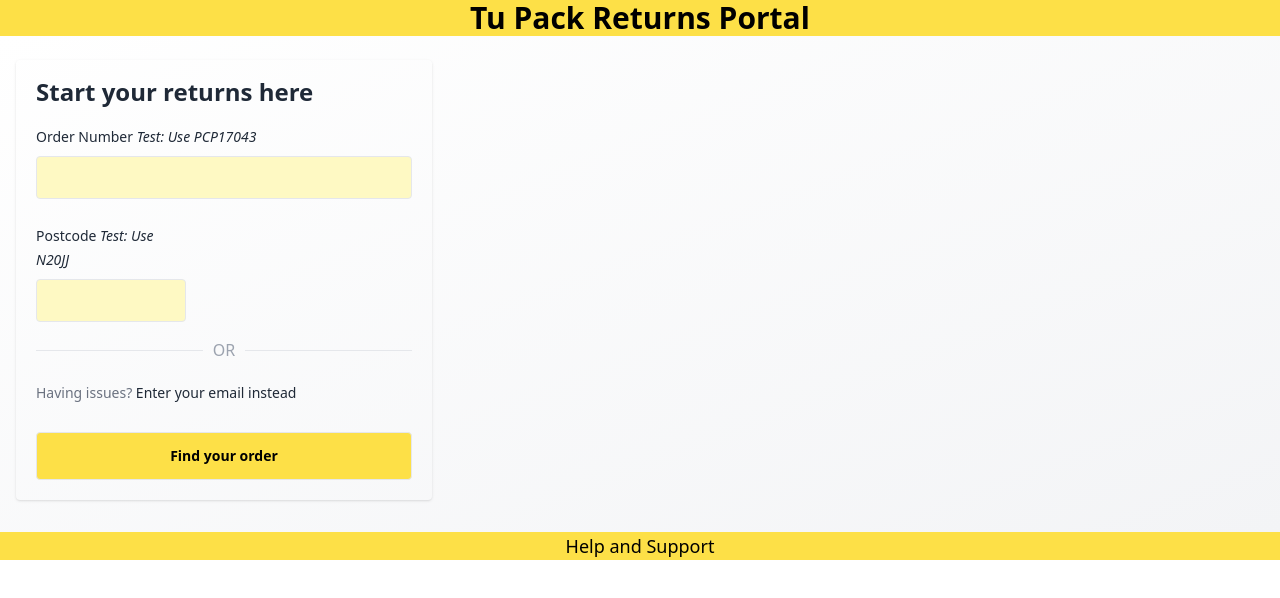
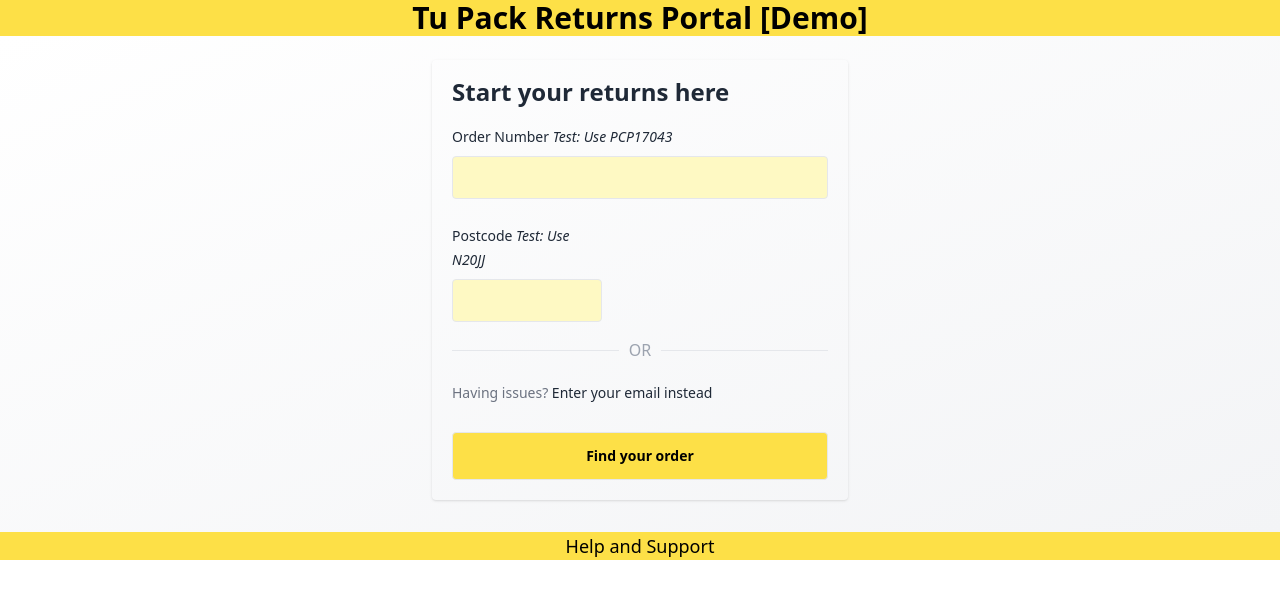
Before and after one commit to eds-101/demoReturnsPortal, a React (Create React App) app: page / in a window 1280 px wide. Shown: the top 598 px of the page. Built offline with nearby package versions, Linux system fonts and the light colour scheme; no server answers.

Commit message:
homeBoxRepositioned

```diff
--- a/src/App.js
+++ b/src/App.js
@@ -28,6 +28,11 @@ function App() {
     <div className="app h-screen">
       <div className='top h-1/8'>
         <Top />
+        {showScreen === "ReturnSelector" ?
+        <div class="flex flex-col items-center justify-center my-5">
+        <button onClick={HomePageReturn} class="focus:ring-1 focus:ring-offset-1 focus:ring-indigo-300 text-m font-semibold leading-none text-black focus:outline-none bg-yellow-300 border rounded hover:bg-yellow-600 py-2 w-1/6"
+        >Go back</button>  </div>
+        : null}
       </div>
       <div className="app h-6/8">
         {showScreen === "Home" ? <Home getFinalisedOrder={populateOrder}/> : null}
--- a/src/Components/Home/Home.js
+++ b/src/Components/Home/Home.js
@@ -98,7 +98,8 @@ function Home(props){
 
     return(
         <div>
-            <div class="h-4/5 bg-gradient-to-tl from-gray-100 to-white w-full pt-6 pb-8 px-4">
+
+            <div class="flex justify-center h-4/5 bg-gradient-to-tl from-gray-100 to-white w-full pt-6 pb-8 px-4">
 
 
                 <div class="shadow rounded lg:w-1/3  md:w-1/2 w-full p-5">
--- a/src/Components/ReturnsSelector/ReturnSelector.js
+++ b/src/Components/ReturnsSelector/ReturnSelector.js
@@ -50,7 +50,6 @@ function ReturnSelector(props) {
         return phrase.slice(0,1) + phrase.slice(1).toLowerCase()
     }
 
-    // add existing back button
     return(
         <div>
             <div className='flex flex-col items-center justify-center'>
@@ -63,7 +62,8 @@ function ReturnSelector(props) {
                 })}
             </div>
             <div class="flex flex-col items-center justify-center my-5">
-                <button onClick={submitCustomerReturn} role="button" class="focus:ring-2 focus:ring-offset-2 focus:ring-indigo-700 text-m font-semibold leading-none text-black focus:outline-none bg-yellow-300 border rounded hover:bg-yellow-600 py-4 w-1/3">Submit your return</button>
+                <button onClick={submitCustomerReturn} class="focus:ring-2 focus:ring-offset-2 focus:ring-indigo-700 text-m font-semibold leading-none text-black focus:outline-none bg-yellow-300 border rounded hover:bg-yellow-600 py-4 w-1/3"
+                >Submit your return</button>
             </div>
         </div>
     )
--- a/src/Components/Top/Top.js
+++ b/src/Components/Top/Top.js
@@ -3,7 +3,7 @@ export default function Top() {
     return(
         <div className="flex items-center justify-center bg-yellow-300">
             <h1 className="text-3xl font-bold"
-            >Tu Pack Returns Portal</h1>
+            >Tu Pack Returns Portal [Demo]</h1>
         </div>
     )
 
```
